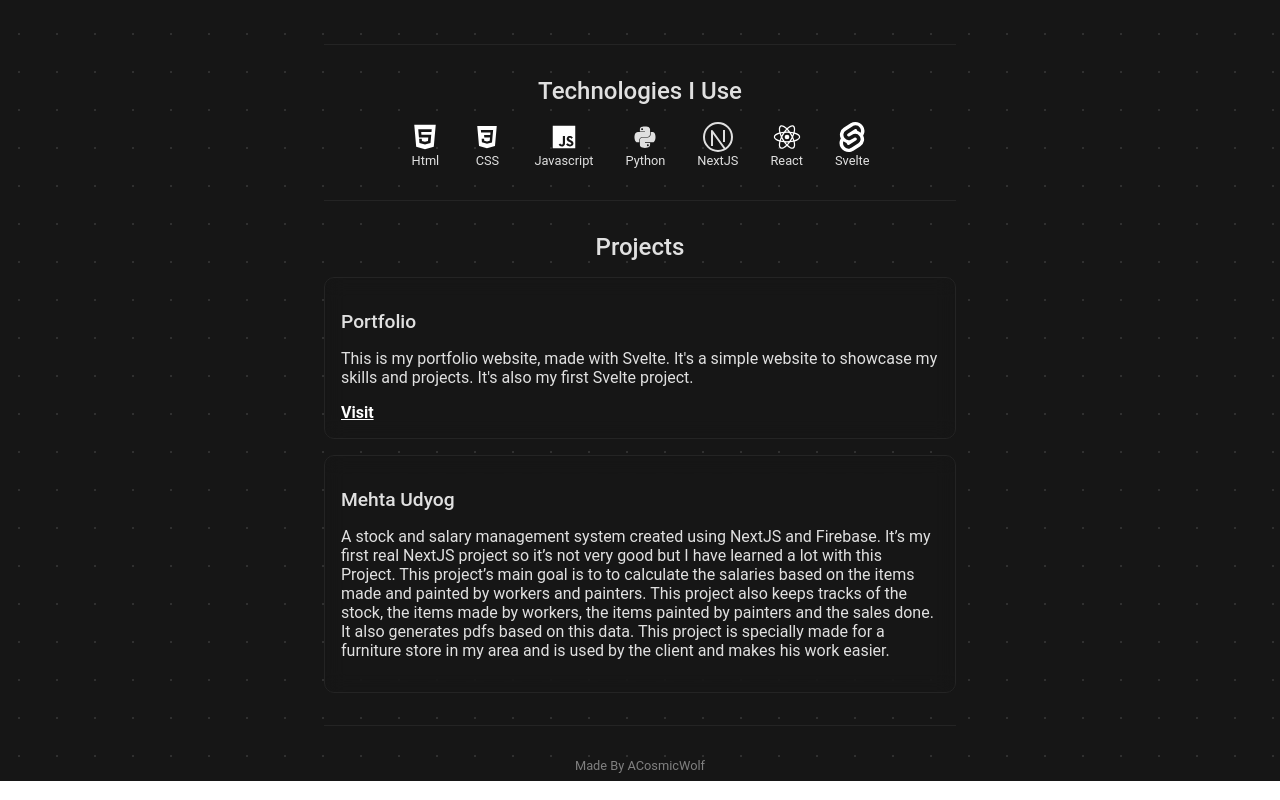
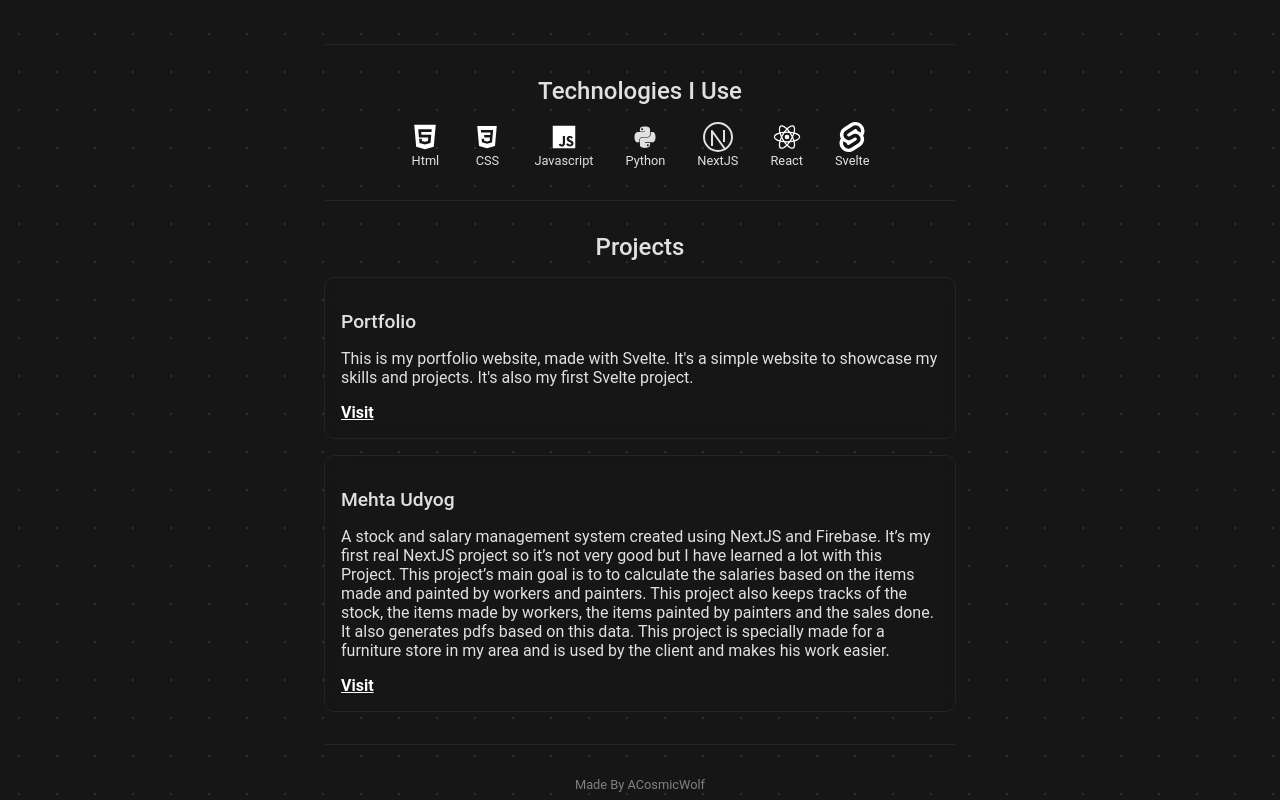
Before and after one commit to ACosmicWolf/portfoli, a Svelte app: page / in a window 1280 px wide. Shown: the part 935-1735 px from the top of the page. Built offline with nearby package versions, Linux system fonts and the light colour scheme.

Commit message:
hover effect on project card

```diff
--- a/index.html
+++ b/index.html
@@ -9,6 +9,9 @@
     <meta name="description" content="Arsh Mehta (ACosmicWolf) personal website" />
     <meta name="keywords" content="ACosmicWolf, ACosmicWolf's website, Arsh Mehta, Arsh mehta website" />
     <meta name="author" content="ACosmicWolf" />
+    <meta name="theme-color" content="#000000" />
+    <meta property="og:title" content="ACosmicWolf" />
+
 
   </head>
   <body>
--- a/src/App.svelte
+++ b/src/App.svelte
@@ -117,6 +117,9 @@
       on this data. This project is specially made for a furniture store in my
       area and is used by the client and makes his work easier.
     </p>
+    <a href="https://github.com/ACosmicWolf/shopwebsite-ts" target="_blank"
+      >Visit</a
+    >
   </div>
 </div>
 
@@ -185,7 +188,7 @@
   .links > table > tr > td > a {
     text-decoration: none;
     font-weight: bold;
-    color: white;
+    color: white !important;
   }
 
   .links > table > tr > td > a:hover {
@@ -215,6 +218,11 @@
     border-radius: 10px;
     border: 1px solid rgb(36, 36, 36);
     margin-bottom: 1rem;
+    transition: border 0.3s ease;
+  }
+
+  .project:hover {
+    border: 1px solid white;
   }
 
   .project > h2 {
```
